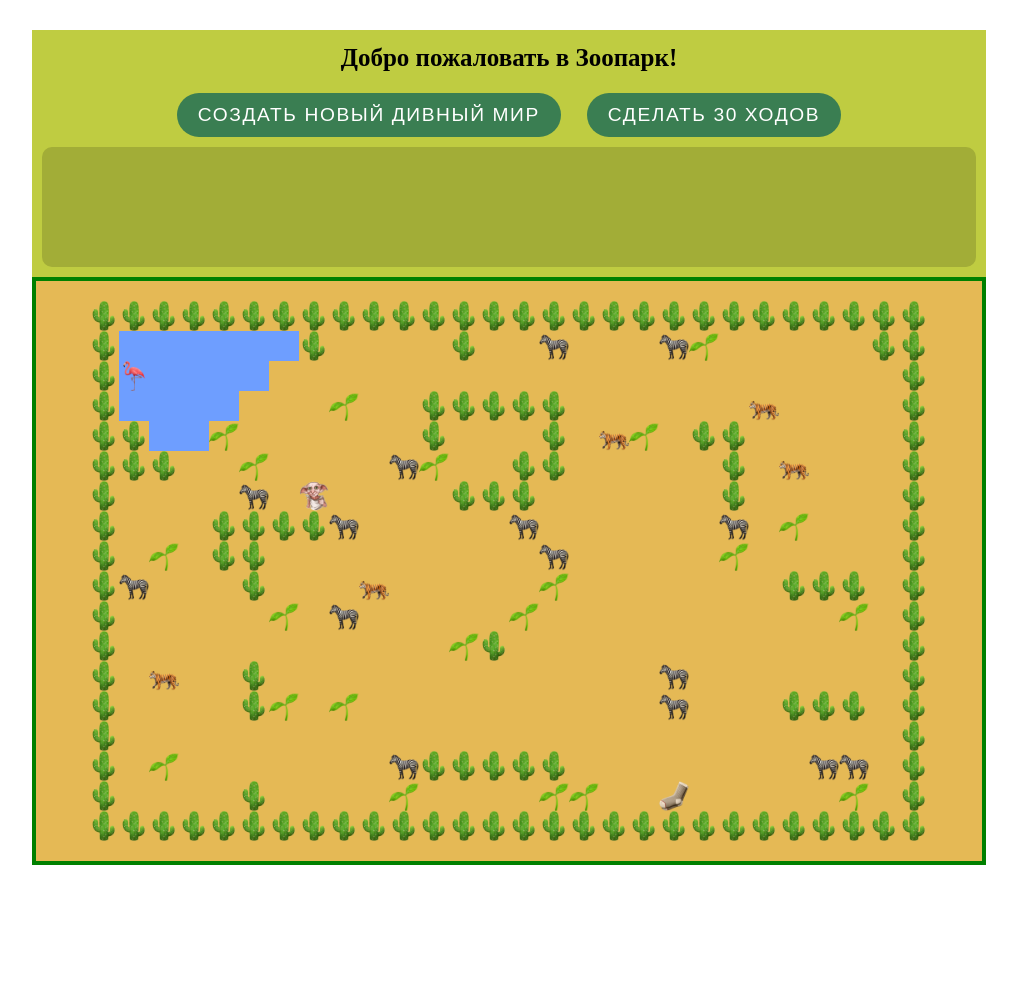
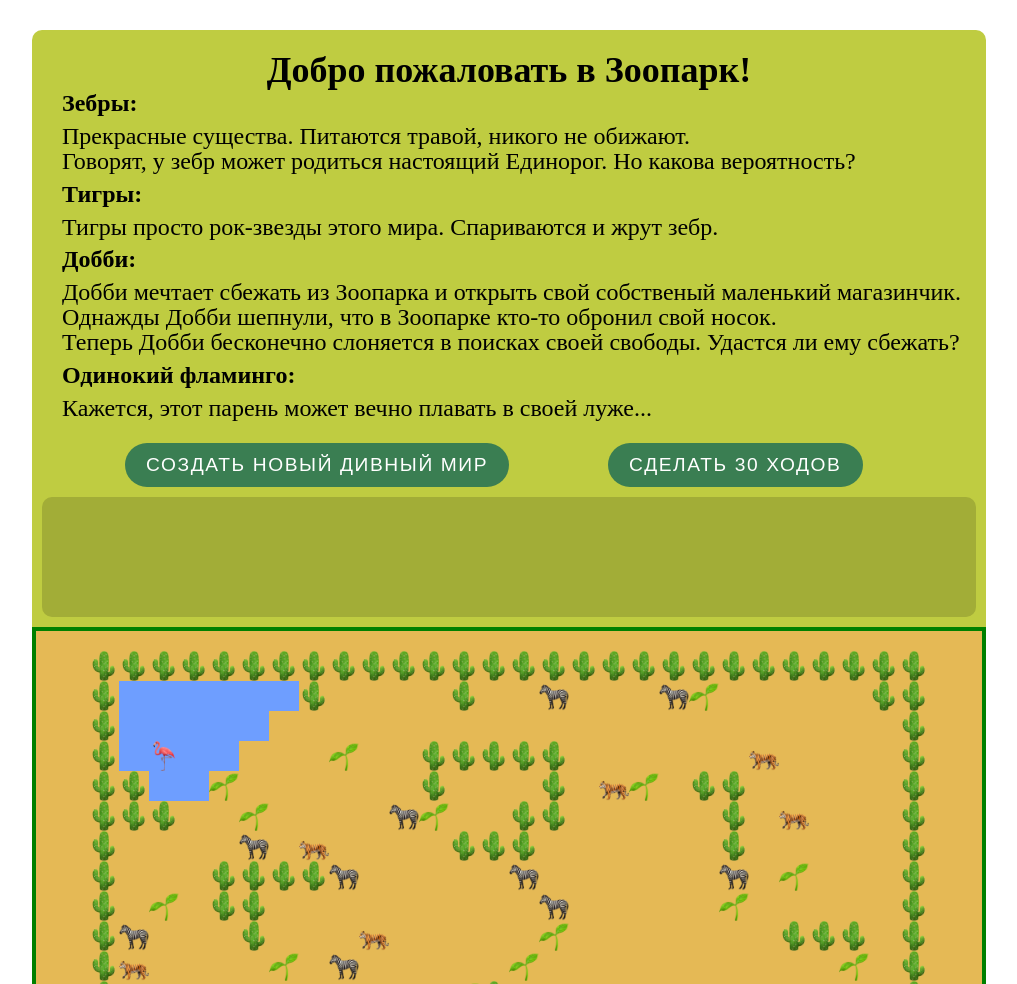
Before and after one commit to AnastasiaLL/new-private-repo, a plain HTML site: page index.html in a window 1280 px wide. Shown: the top 984 px of the page, without its empty margins (131-1148 px from the left). Before the commit the page ends 895 px from the top, so only its background shows below. Drawn offline with Linux system fonts and the light colour scheme.

Commit message:
feat: add description

```diff
--- a/e-life.js
+++ b/e-life.js
@@ -48,7 +48,7 @@ class World {
 
     start() {
         this.createAnimals(Zebra, 15);
-        this.createAnimals(Tiger, 5);
+        this.createAnimals(Tiger, 7);
         this.createAnimals(Dobby, 1);
         this.createAnimals(Bird, 1);
         this.createStuff(Sock, 1);
@@ -247,7 +247,7 @@ class Animal {
                 newAnimal.y = this.y + this.directions[0][0];
                 newAnimal.x = this.x + this.directions[0][1];
                 newAnimal.stamina = 50;
-                this.world.log.push(`еще один ${this.name} родился в этом прекрасном мире!`);
+                this.world.log.push(`еще один ${this.name} родился в Зоопарке!`);
 
                 this.world._drowUnit(newAnimal, newAnimal.icon);
 
@@ -289,7 +289,7 @@ class Zebra extends Animal {
                 if (newAnimal.name === 'Единорог') {
                     this.world.log.push(`ВАУ, РОДИЛСЯ ЕДИНОРОГ!`);
                 } else {
-                    this.world.log.push(`еще один ${newAnimal.name} родился в этом прекрасном мире!`);
+                    this.world.log.push(`прекрасная ${newAnimal.name} родилась в этом мире!`);
                 }
 
                 this.world._drowUnit(newAnimal, newAnimal.icon);
--- a/index.html
+++ b/index.html
@@ -12,11 +12,45 @@
     <div class="wrapper">
         <div class="world"></div>
         <div class="world-info">
-            <h1 class="info__hello">Добро пожаловать в Зоопарк!</h1>
-            <p class="info__hello">
-                <!-- В зоопарке живут прекрасные зебры. Зебры любят бродить и кушать траву, если почувствуют голод. -->
+            <h2 class="info__hello">Добро пожаловать в Зоопарк!</h1>
+                <div class="information">
+                    <h4 class="info__about">
+                        Зебры:
+                    </h4>
+                    <p class="info__about">
+                        Прекрасные существа. Питаются травой, никого не обижают.
+                    </p>
+                    <p class="info__about">
+                         Говорят, у зебр может родиться настоящий Единорог. Но какова вероятность?
+                    </p>
 
-            </p>
+                    <h4 class="info__about">
+                        Тигры:
+                    </h4>
+                    <p class="info__about">
+                        Тигры просто рок-звезды этого мира. Спариваются и жрут зебр.
+                    </p>
+
+                    <h4 class="info__about">
+                        Добби:
+                    </h4>
+                    <p class="info__about">
+                        Добби мечтает сбежать из Зоопарка и открыть свой собственый маленький магазинчик.
+                    </p>
+                    <p class="info__about">
+                        Однажды Добби шепнули, что в Зоопарке кто-то обронил свой носок.
+                    </p>
+                    <p class="info__about">
+                        Теперь Добби бесконечно слоняется в поисках своей свободы. Удастся ли ему сбежать?
+                    </p>
+                    <h4 class="info__about">
+                        Одинокий фламинго:
+                    </h4>
+                    <p class="info__about">
+                        Кажется, этот парень может вечно плавать в своей луже...
+                    </p>
+                </div>
+
             <button class="button-create button primary-button">Создать новый дивный мир</button>
             <button class="button-go button primary-button">СДЕЛАТЬ 30 ХОДОВ</button>
             <div class="description">
--- a/style.css
+++ b/style.css
@@ -17,16 +17,25 @@ body {
     text-align: center;
     border: solid 4px green;
     padding: 20px;
+    border-bottom-left-radius: 10px;
+    border-bottom-right-radius: 10px;
 }
 .world-info {
     order: 1;
     width: 934px;
     background-color: rgb(191 204 65);
     padding: 10px;
+    border-top-left-radius: 10px;
+    border-top-right-radius: 10px;
+}
+.info__hello{
     text-align: center;
 }
-.info__hello{
-    font-size: 25px;
+.info__about{
+    word-break: normal
+}
+.information {
+    padding-left: 20px;
 }
 
 .description{
@@ -37,6 +46,7 @@ body {
     border-radius: 10px;
     background-color: rgb(162 173 55);
     overflow-x: hidden;
+    text-align: center;
 }
 
 .image{
@@ -94,6 +104,7 @@ body {
 
 .button {
     margin: 10px;
+    margin-left: 83px;
 
     outline: none;
     border-radius: 50rem;
```
